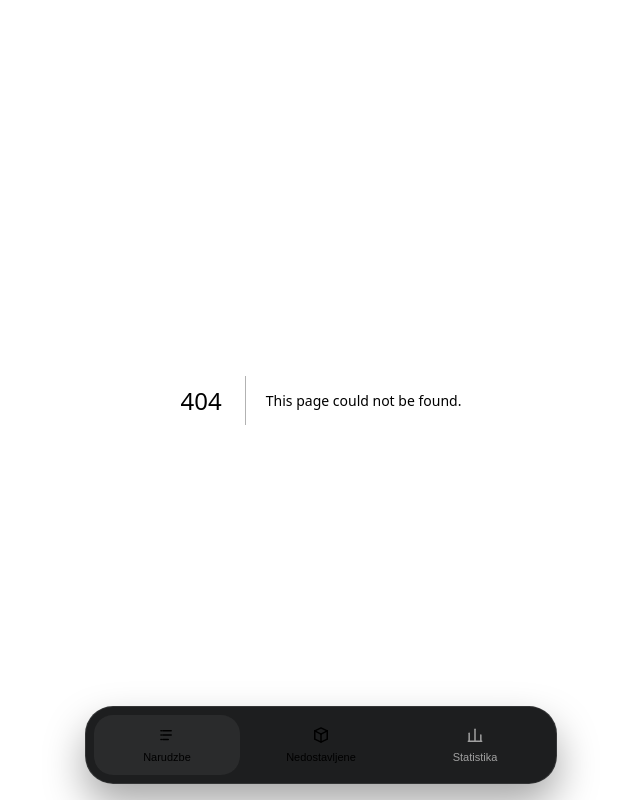
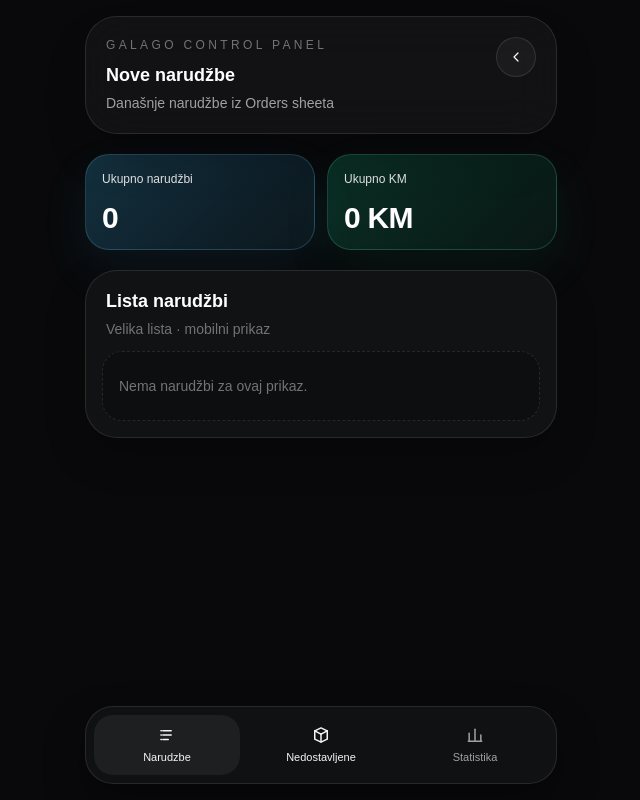
Before and after one commit to GalagoDev/galago-admin, a Next.js app: page /orders in a window 1280 px wide. Before the commit this address had no page. Shown: the whole page, without its empty margins (319-959 px from the left). Built offline with nearby package versions, Linux system fonts and the light colour scheme.

Commit message:
Add clickable dashboard cards and order list pages

```diff
--- /dev/null
+++ b/src/app/in-transit/page.tsx
@@ -0,0 +1,8 @@
+import { OrderListPage } from "@/components/order-list-page";
+import { getUndeliveredSheetRows } from "@/lib/google-sheets";
+
+export default async function InTransitPage() {
+  const orders = await getUndeliveredSheetRows().catch(() => []);
+
+  return <OrderListPage title="Na dostavi" subtitle="Sve aktivne undelivered narudžbe" orders={orders} />;
+}
--- /dev/null
+++ b/src/app/orders/page.tsx
@@ -0,0 +1,18 @@
+import { OrderListPage } from "@/components/order-list-page";
+import { getOrdersSheetRows } from "@/lib/google-sheets";
+
+function todayLabel() {
+  return new Intl.DateTimeFormat("en-GB", {
+    day: "2-digit",
+    month: "2-digit",
+    year: "numeric",
+  }).format(new Date());
+}
+
+export default async function OrdersPage() {
+  const rows = await getOrdersSheetRows().catch(() => []);
+  const today = todayLabel();
+  const orders = rows.filter((row) => row.dateLabel === today);
+
+  return <OrderListPage title="Nove narudžbe" subtitle="Današnje narudžbe iz Orders sheeta" orders={orders} />;
+}
--- a/src/app/page.tsx
+++ b/src/app/page.tsx
@@ -127,6 +127,7 @@ export default async function Home({
       title: "Nove narudžbe",
       value: String(todayStats.incoming),
       meta: todayLabel,
+      href: "/orders",
       tone: "bg-[linear-gradient(135deg,rgba(250,204,21,0.28),rgba(250,204,21,0.1))] border-yellow-300/20",
       glow: "shadow-[0_20px_50px_rgba(250,204,21,0.08)]",
     },
@@ -134,6 +135,7 @@ export default async function Home({
       title: "Nedostavljene",
       value: String(totalUndelivered),
       meta: "Aktivne",
+      href: "/undelivered",
       tone: "bg-[linear-gradient(135deg,rgba(56,189,248,0.22),rgba(56,189,248,0.08))] border-sky-300/20",
       glow: "shadow-[0_20px_50px_rgba(56,189,248,0.08)]",
     },
@@ -141,6 +143,7 @@ export default async function Home({
       title: "Na dostavi",
       value: `${totalUndeliveredKm} KM`,
       meta: "Ukupno undelivered",
+      href: "/in-transit",
       tone: "bg-[linear-gradient(135deg,rgba(16,185,129,0.22),rgba(16,185,129,0.08))] border-emerald-300/20",
       glow: "shadow-[0_20px_50px_rgba(16,185,129,0.08)]",
     },
@@ -148,6 +151,7 @@ export default async function Home({
       title: "Povrati",
       value: "0 KM",
       meta: "Ovaj mjesec",
+      href: "/returns",
       tone: "bg-[linear-gradient(135deg,rgba(192,132,252,0.22),rgba(192,132,252,0.08))] border-fuchsia-300/20",
       glow: "shadow-[0_20px_50px_rgba(192,132,252,0.08)]",
     },
@@ -178,14 +182,15 @@ export default async function Home({
 
         <section className="mt-5 grid grid-cols-2 gap-3">
           {cards.map((card) => (
-            <article
+            <Link
               key={card.title}
-              className={`rounded-[1.5rem] border px-4 py-4 ${card.tone} ${card.glow}`}
+              href={card.href}
+              className={`rounded-[1.5rem] border px-4 py-4 transition active:scale-[0.98] hover:brightness-110 ${card.tone} ${card.glow}`}
             >
               <p className="text-[12px] font-medium leading-4 text-neutral-200">{card.title}</p>
               <p className="mt-4 text-[30px] font-semibold leading-none tracking-tight text-white">{card.value}</p>
               <p className="mt-2 text-[10px] uppercase tracking-[0.18em] text-neutral-500">{card.meta}</p>
-            </article>
+            </Link>
           ))}
         </section>
 
--- /dev/null
+++ b/src/app/returns/page.tsx
@@ -0,0 +1,5 @@
+import { OrderListPage } from "@/components/order-list-page";
+
+export default async function ReturnsPage() {
+  return <OrderListPage title="Povrati" subtitle="Povrati će biti povezani kasnije" orders={[]} />;
+}
--- /dev/null
+++ b/src/components/order-list-page.tsx
@@ -0,0 +1,108 @@
+import Link from "next/link";
+
+import type { SheetOrderRow } from "@/lib/google-sheets";
+
+function parseAmount(value: string) {
+  const amount = Number(String(value ?? "").replace(/[^\d.,]/g, "").replace(",", "."));
+  return Number.isFinite(amount) ? amount : 0;
+}
+
+function ArrowIcon() {
+  return (
+    <svg viewBox="0 0 24 24" fill="none" stroke="currentColor" strokeWidth="1.8" className="h-4 w-4">
+      <path d="M15 6l-6 6 6 6" strokeLinecap="round" strokeLinejoin="round" />
+    </svg>
+  );
+}
+
+export function OrderListPage({
+  title,
+  subtitle,
+  orders,
+}: {
+  title: string;
+  subtitle: string;
+  orders: SheetOrderRow[];
+}) {
+  const totalAmount = orders.reduce((sum, order) => sum + parseAmount(order.otkupnina), 0);
+
+  return (
+    <main className="min-h-screen bg-[#09090b] text-neutral-50">
+      <div className="mx-auto flex min-h-screen w-full max-w-md flex-col px-4 pb-24 pt-4 sm:max-w-lg sm:px-5">
+        <section className="rounded-[2rem] border border-white/10 bg-white/[0.04] p-5 shadow-2xl shadow-black/30 backdrop-blur-xl">
+          <div className="flex items-start justify-between gap-4">
+            <div>
+              <p className="text-xs uppercase tracking-[0.28em] text-neutral-500">Galago control panel</p>
+              <p className="mt-2 text-lg font-semibold text-white">{title}</p>
+              <p className="mt-1 text-sm text-neutral-400">{subtitle}</p>
+            </div>
+            <Link
+              href="/"
+              className="inline-flex h-10 w-10 items-center justify-center rounded-full border border-white/10 bg-white/[0.04] text-neutral-300 transition hover:bg-white/[0.08]"
+            >
+              <ArrowIcon />
+            </Link>
+          </div>
+        </section>
+
+        <section className="mt-5 grid grid-cols-2 gap-3">
+          <article className="rounded-[1.5rem] border border-sky-300/20 bg-[linear-gradient(135deg,rgba(56,189,248,0.22),rgba(56,189,248,0.08))] px-4 py-4 shadow-[0_20px_50px_rgba(56,189,248,0.08)]">
+            <p className="text-[12px] font-medium leading-4 text-neutral-200">Ukupno narudžbi</p>
+            <p className="mt-4 text-[30px] font-semibold leading-none tracking-tight text-white">{orders.length}</p>
+          </article>
+          <article className="rounded-[1.5rem] border border-emerald-300/20 bg-[linear-gradient(135deg,rgba(16,185,129,0.22),rgba(16,185,129,0.08))] px-4 py-4 shadow-[0_20px_50px_rgba(16,185,129,0.08)]">
+            <p className="text-[12px] font-medium leading-4 text-neutral-200">Ukupno KM</p>
+            <p className="mt-4 text-[30px] font-semibold leading-none tracking-tight text-white">{totalAmount} KM</p>
+          </article>
+        </section>
+
+        <section className="mt-5 rounded-[2rem] border border-white/10 bg-[#111214] p-4 shadow-[0_18px_40px_rgba(0,0,0,0.22)]">
+          <div className="flex items-center justify-between gap-4 px-1 pb-3">
+            <div>
+              <p className="text-lg font-semibold text-white">Lista narudžbi</p>
+              <p className="mt-1 text-sm text-neutral-500">Velika lista · mobilni prikaz</p>
+            </div>
+          </div>
+
+          <div className="flex flex-col gap-2.5">
+            {orders.length === 0 ? (
+              <div className="rounded-[1.25rem] border border-dashed border-white/10 bg-black/20 px-4 py-6 text-sm text-neutral-500">
+                Nema narudžbi za ovaj prikaz.
+              </div>
+            ) : (
+              orders.map((order, index) => (
+                <article
+                  key={`${order.dateLabel}-${order.rowNumber}-${order.brojTelefona}`}
+                  className="rounded-[1.25rem] border border-white/8 bg-[linear-gradient(180deg,rgba(255,255,255,0.04),rgba(255,255,255,0.02))] px-4 py-3"
+                >
+                  <div className="flex items-start justify-between gap-3">
+                    <div className="min-w-0">
+                      <p className="truncate text-sm font-semibold text-white">{order.primalac || "Bez imena"}</p>
+                      <p className="mt-1 truncate text-sm text-neutral-400">{order.artikal || "Bez artikla"}</p>
+                    </div>
+                    <div className="flex shrink-0 flex-col items-end gap-1">
+                      <span className="rounded-full border border-sky-300/10 bg-sky-300/10 px-2.5 py-1 text-[10px] uppercase tracking-[0.14em] text-sky-200">
+                        #{index + 1}
+                      </span>
+                      <span className="text-[10px] uppercase tracking-[0.14em] text-neutral-500">{order.dateLabel || "-"}</span>
+                    </div>
+                  </div>
+
+                  <div className="mt-3 grid gap-1.5 text-[13px] text-neutral-300">
+                    <p><span className="text-neutral-500">Grad:</span> {order.grad || "-"}</p>
+                    <p><span className="text-neutral-500">Adresa:</span> {order.adresa || "-"}</p>
+                    <p><span className="text-neutral-500">Telefon:</span> {order.brojTelefona || "-"}</p>
+                    <div className="mt-1 flex items-center justify-between gap-3 text-[12px]">
+                      <span className="text-neutral-500">Otkupnina</span>
+                      <span className="font-medium text-white">{order.otkupnina || "-"}</span>
+                    </div>
+                  </div>
+                </article>
+              ))
+            )}
+          </div>
+        </section>
+      </div>
+    </main>
+  );
+}
```
